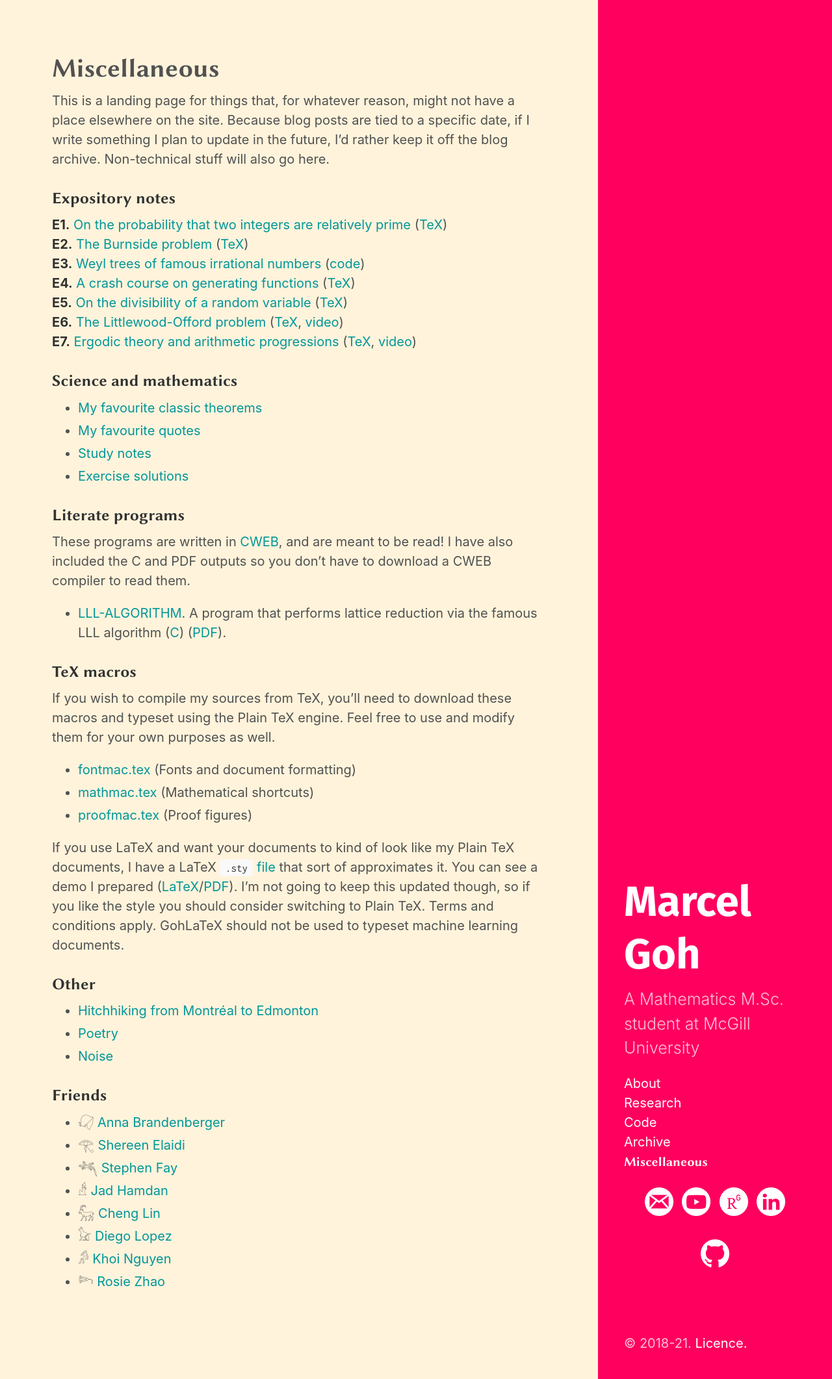
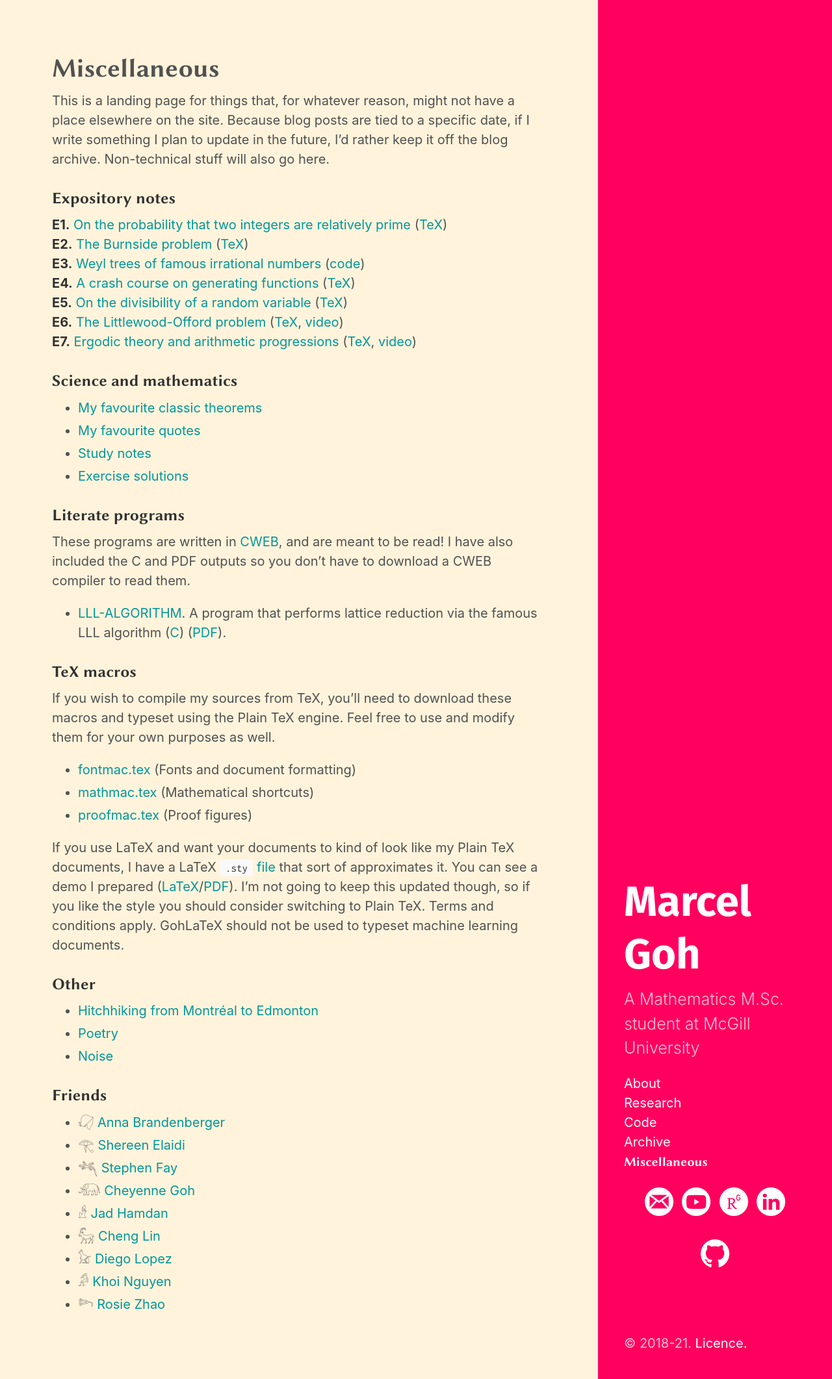
Before and after one commit to marcelgoh/marcelgoh.github.io, a Jekyll site: the page built from misc/index.md, in a window 1280 px wide. Shown: the whole page at 65% size. Built offline with Jekyll 4.4.1, drawn with Linux system fonts in a browser that asks for light colours; some web fonts are replaced.

Commit message:
Cheycho's new website

```diff
--- a/home/index.html
+++ b/home/index.html
@@ -166,6 +166,7 @@ of $k[x_1,x_2,\ldots,x_n]$.
     &#77848; <a href="http://luc.devroye.org">Luc Devroye</a>
     &#77952; <a href="https://shereenelaidi.github.io/">Shereen Elaidi</a>
     &#78216; <a href="https://stephenfay.xyz">Stephen Fay</a>
+    &#78064; <a href="https://cheyennegoh.github.io">Cheyenne Goh</a>
     &#77874; <a href="https://jadhamdan.github.io/">Jad Hamdan</a>
     &#78217; <a href="https://www-cs-faculty.stanford.edu/~knuth/news.html">Donald Knuth</a>
     &#78069; <a href="https://cheng-lin.me">Cheng Lin</a>
--- a/misc/index.md
+++ b/misc/index.md
@@ -54,6 +54,7 @@ You can see a demo I prepared ([LaTeX](https://raw.githubusercontent.com/marcelg
 + &#78553; [Anna Brandenberger](https://abrandenberger.github.io/)
 + &#77952; [Shereen Elaidi](https://shereenelaidi.github.io/)
 + &#78216; [Stephen Fay](https://stephenfay.xyz)
++ &#78064; [Cheyenne Goh](https://cheyennegoh.github.io/)
 + &#77874; [Jad Hamdan](https://jadhamdan.github.io/website/)
 + &#78069; [Cheng Lin](https://cheng-lin.me)
 + &#78048; [Diego Lopez](https://diegolopez.me)
```
Also changed, not shown: licence/index.md (+1 -1 lines).
